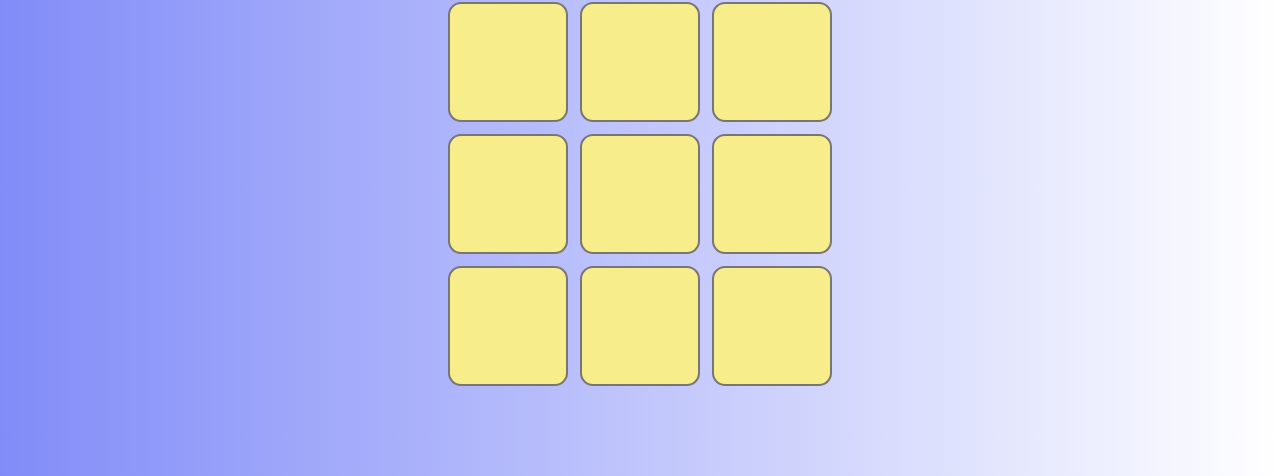
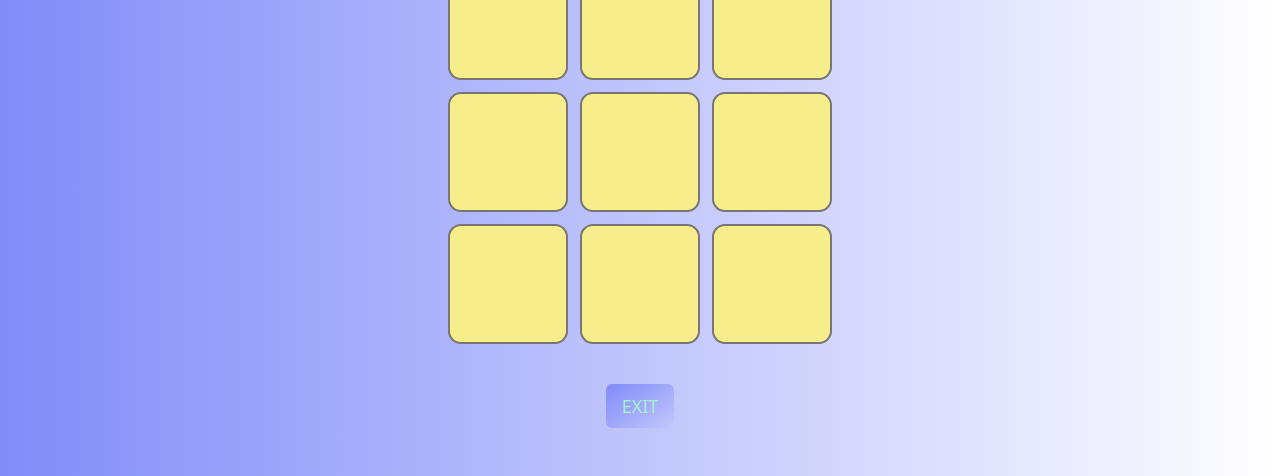
Before and after one commit to Vishwanath362/tic-tac-toe-game, a plain HTML site: page index.html in a window 1280 px wide. Shown: the part 324-800 px from the top of the page. Drawn offline with nearby package versions, Linux system fonts and the light colour scheme.

Commit message:
New EXIT button
now users will also be able to close game just by clicking on exit button
:)

```diff
--- a/index.html
+++ b/index.html
@@ -38,7 +38,11 @@
             <button class="box box9" onclick="myFUNCTION(this)"></button>
         </div>
     </main>
-
+    <footer>
+        <div class="close-game mt-10 new-game ">
+            <button class="px-4 py-2 bg-gradient-to-br from-orange-500 to-cyan-600 text-green-200 rounded-md text-lg hover:scale-105 transition-transform " onclick="exit()">EXIT</button>
+        </div>
+    </footer>
     <script src="./script.js"></script>
 </body>
 
--- a/script.js
+++ b/script.js
@@ -87,3 +87,6 @@ const displayWinner = (message) => {
     winnerMessage.innerHTML = message;
     disablebtns();
 }
+function exit(){
+    window.close();
+}
```
